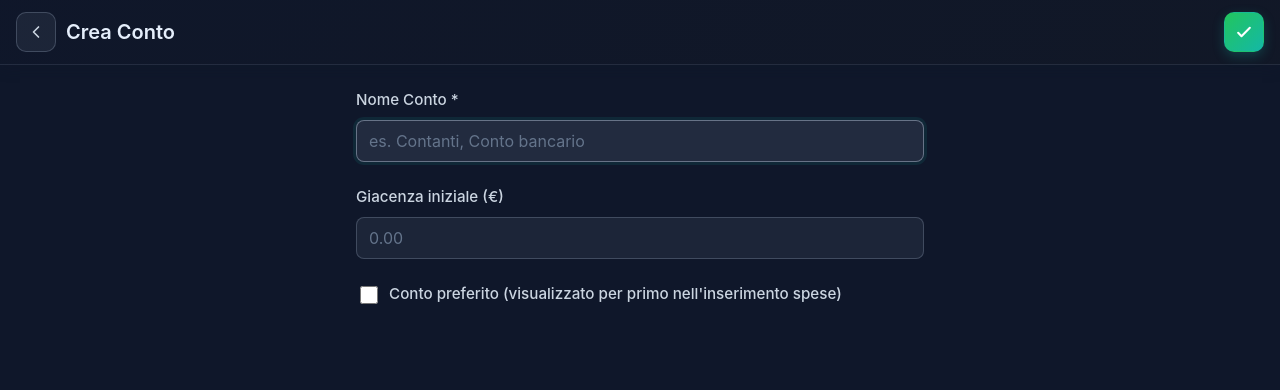
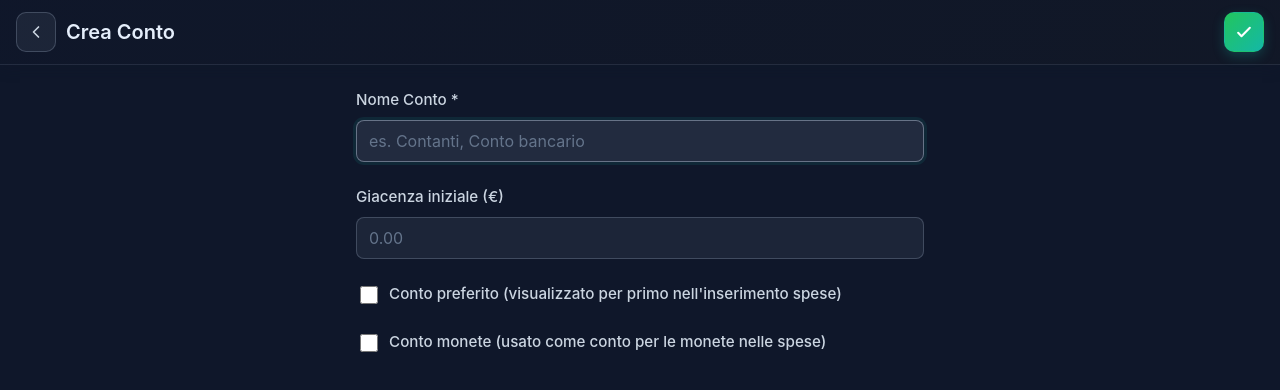
Before and after one commit to vcappello/expense_tracker, a React (Vite) app: page /account/new in a window 1280 px wide. Shown: the top 390 px of the page. Built offline with nearby package versions, Linux system fonts and the light colour scheme.

Commit message:
Conto monete (flag isCoinAccount): checkbox in anagrafica conto, badge 🪙 in gestione conti, dropdown 'Conto monete' del form spesa filtrato ai soli conti con flag + hint, normalizzazione lettura/import, seed aggiornati; spec/plan aggiornati

```diff
--- a/src/db/database.ts
+++ b/src/db/database.ts
@@ -126,6 +126,7 @@ export const getAccounts = async (): Promise<Account[]> => {
         ...a,
         initialBalance: typeof a.initialBalance === 'number' ? a.initialBalance : 0,
         isPreferred: a.isPreferred === true,
+        isCoinAccount: a.isCoinAccount === true,
       }));
       resolve(accounts);
     };
@@ -150,6 +151,7 @@ export const getAccount = async (id: string): Promise<Account | undefined> => {
         ...account,
         initialBalance: typeof account.initialBalance === 'number' ? account.initialBalance : 0,
         isPreferred: account.isPreferred === true,
+        isCoinAccount: account.isCoinAccount === true,
       });
     };
   });
--- a/src/pages/AccountManagementPage.tsx
+++ b/src/pages/AccountManagementPage.tsx
@@ -87,6 +87,11 @@ export default function AccountManagementPage() {
                           ★{' '}
                         </span>
                       )}
+                      {account.isCoinAccount && (
+                        <span className="coin-badge" title="Conto monete">
+                          🪙{' '}
+                        </span>
+                      )}
                       {account.name}
                     </div>
                     <div className="item-meta">
--- a/src/pages/CreateAccountPage.tsx
+++ b/src/pages/CreateAccountPage.tsx
@@ -19,6 +19,7 @@ export default function CreateAccountPage() {
     name: '',
     initialBalance: '',
     isPreferred: false,
+    isCoinAccount: false,
   });
   const [isLoading, setIsLoading] = useState(false);
   const formRef = useRef<HTMLFormElement>(null);
@@ -38,6 +39,7 @@ export default function CreateAccountPage() {
             name: account.name,
             initialBalance: account.initialBalance ? String(account.initialBalance) : '',
             isPreferred: account.isPreferred === true,
+            isCoinAccount: account.isCoinAccount === true,
           });
         }
       } catch (err) {
@@ -101,6 +103,7 @@ export default function CreateAccountPage() {
             name: formData.name,
             initialBalance,
             isPreferred: formData.isPreferred,
+            isCoinAccount: formData.isCoinAccount,
             updatedAt: now,
           });
         }
@@ -110,6 +113,7 @@ export default function CreateAccountPage() {
           name: formData.name,
           initialBalance,
           isPreferred: formData.isPreferred,
+          isCoinAccount: formData.isCoinAccount,
           createdAt: now,
           updatedAt: now,
         };
@@ -220,6 +224,20 @@ export default function CreateAccountPage() {
             </label>
           </div>
 
+          <div className="form-group checkbox-group">
+            <label className="checkbox-label" htmlFor="isCoinAccount">
+              <input
+                type="checkbox"
+                id="isCoinAccount"
+                checked={formData.isCoinAccount}
+                onChange={(e) =>
+                  setFormData((prev) => ({ ...prev, isCoinAccount: e.target.checked }))
+                }
+              />
+              Conto monete (usato come conto per le monete nelle spese)
+            </label>
+          </div>
+
           <button type="submit" className="sr-only" tabIndex={-1} aria-hidden="true" />
         </form>
       </main>
--- a/src/pages/CreateExpensePage.tsx
+++ b/src/pages/CreateExpensePage.tsx
@@ -24,6 +24,7 @@ export default function CreateExpensePage() {
   const { id: expenseId } = useParams<{ id: string }>();
   const { accounts, expenseTypes, createExpenseType, getExpense, deleteExpense, saveExpenseWithCoins, getCashflows } = useApp();
   const sortedAccounts = sortAccountsPreferred(accounts);
+  const coinAccounts = sortedAccounts.filter((a) => a.isCoinAccount);
 
   const now = new Date();
   const [formData, setFormData] = useState({
@@ -457,7 +458,7 @@ export default function CreateExpensePage() {
                 className="form-input"
               >
                 <option value="">Nessuno</option>
-                {sortedAccounts.map((account) => (
+                {coinAccounts.map((account) => (
                   <option
                     key={account.id}
                     value={account.id}
@@ -466,7 +467,20 @@ export default function CreateExpensePage() {
                     {account.name}
                   </option>
                 ))}
+                {/* keep a legacy selection even if the coin flag was removed */}
+                {formData.coinsAccountId &&
+                  !coinAccounts.some((a) => a.id === formData.coinsAccountId) && (
+                    <option value={formData.coinsAccountId}>
+                      {accounts.find((a) => a.id === formData.coinsAccountId)?.name ||
+                        '?'}
+                    </option>
+                  )}
               </select>
+              {coinAccounts.length === 0 && (
+                <p className="field-hint">
+                  Nessun conto monete: crealo dalla gestione Conti.
+                </p>
+              )}
             </div>
             {coinsActive && (
               <div className="form-info">
--- a/src/styles/ExpenseForm.css
+++ b/src/styles/ExpenseForm.css
@@ -171,6 +171,13 @@
   line-height: 1.5;
 }
 
+/* Field hint (small muted helper text) */
+.field-hint {
+  margin: 0;
+  color: #64748b;
+  font-size: 0.85rem;
+}
+
 @media (max-width: 640px) {
   .page-content {
     padding: 16px 12px;
--- a/src/types.ts
+++ b/src/types.ts
@@ -4,6 +4,7 @@ export interface Account {
   name: string;
   initialBalance: number;
   isPreferred: boolean;
+  isCoinAccount: boolean;
   createdAt: Date;
   updatedAt: Date;
 }
--- a/src/utils/backup.ts
+++ b/src/utils/backup.ts
@@ -65,6 +65,7 @@ const normalizeAccount = (raw: Record<string, unknown>): Account => ({
   name: String(raw.name),
   initialBalance: typeof raw.initialBalance === 'number' ? raw.initialBalance : 0,
   isPreferred: raw.isPreferred === true,
+  isCoinAccount: raw.isCoinAccount === true,
   createdAt: toDate(raw.createdAt),
   updatedAt: toDate(raw.updatedAt),
 });
--- a/src/utils/initialization.ts
+++ b/src/utils/initialization.ts
@@ -29,6 +29,7 @@ const doInitializeDefaultData = async () => {
         name: 'Cash',
         initialBalance: 0,
         isPreferred: false,
+        isCoinAccount: false,
         createdAt: new Date(),
         updatedAt: new Date(),
       };
@@ -38,6 +39,7 @@ const doInitializeDefaultData = async () => {
         name: 'Bank account',
         initialBalance: 0,
         isPreferred: true,
+        isCoinAccount: false,
         createdAt: new Date(),
         updatedAt: new Date(),
       };
```
Also changed, not shown: 2 other files (tests, documents, lock files or other folders).
